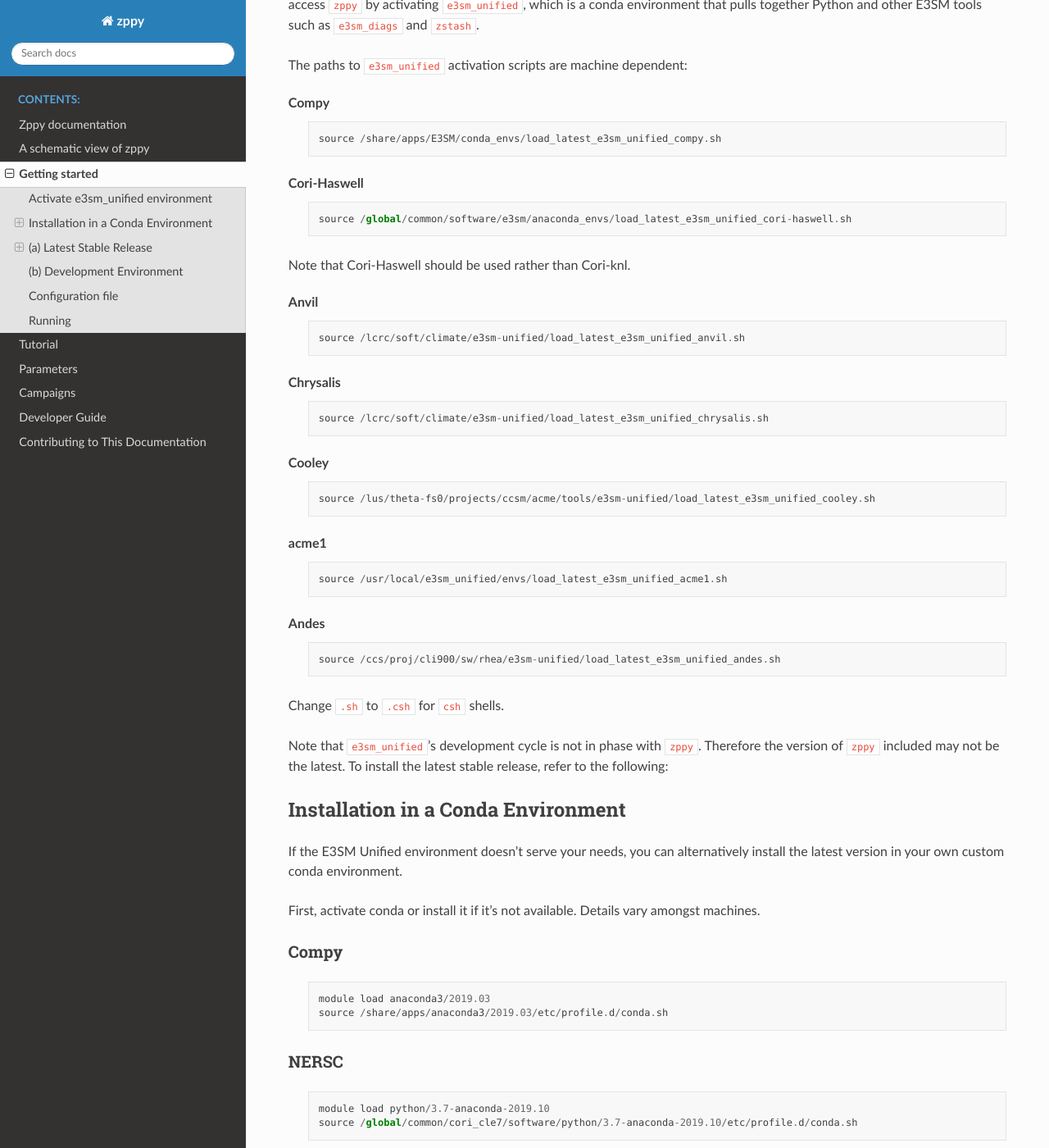
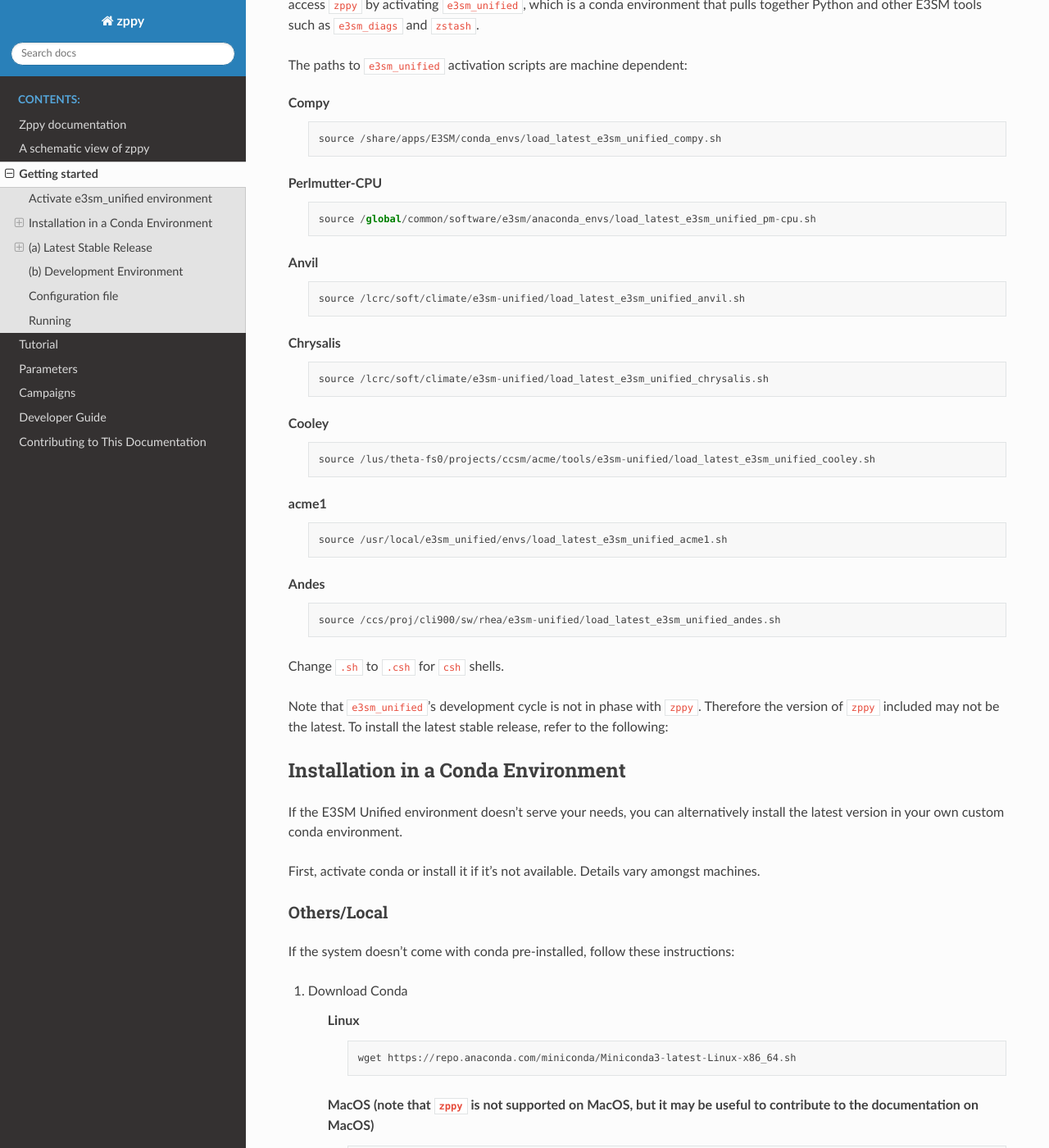
Before and after one commit to E3SM-Project/zppy, a Sphinx documentation site: the page built from docs/source/getting_started.rst, in a window 1280 px wide and 1400 px high, scrolled down 246 px. Shown: the whole window at 82% size. Built offline with Sphinx 7.4.7 and the Read the Docs theme 2.0.0, drawn with Linux system fonts in a browser that asks for light colours.

Commit message:
Perlmutter support

```diff
--- a/docs/source/campaigns.rst
+++ b/docs/source/campaigns.rst
@@ -17,5 +17,7 @@ High-resolution analysis (``campaign = "high_res_v1"``) is only appropriate for
 (e.g., those with the oRRS18to6 ocean and sea-ice mesh).
 It will only work if you:
 
-- have access to the `bigmem nodes on Cori <https://docs.nersc.gov/systems/cori-largemem/#access-to-the-large-memory-nodes>`_
+- have access to the `bigmem nodes on NERSC Cori <https://docs.nersc.gov/systems/cori-largemem/#access-to-the-large-memory-nodes>`_
 - first load the necessary module with ``module load cmem``.
+
+# TODO: supported on Perlmutter?
--- a/docs/source/dev_guide/testing.rst
+++ b/docs/source/dev_guide/testing.rst
@@ -15,7 +15,7 @@ Run all unit tests by doing the following:
 Integration tests
 =================
 
-Integration tests can be run on Chrysalis, Compy, or Cori.
+Integration tests can be run on Chrysalis, Compy, or Perlmutter.
 First review `machine-specific directions <https://github.com/E3SM-Project/zppy/tree/main/tests/integration/generated>`_.
 
 Run all integration tests by doing the following:
--- a/docs/source/getting_started.rst
+++ b/docs/source/getting_started.rst
@@ -20,12 +20,10 @@ The paths to ``e3sm_unified`` activation scripts are machine dependent:
      source /share/apps/E3SM/conda_envs/load_latest_e3sm_unified_compy.sh
 
 
-**Cori-Haswell**
+**Perlmutter-CPU**
     ::
 
-     source /global/common/software/e3sm/anaconda_envs/load_latest_e3sm_unified_cori-haswell.sh
-
-Note that Cori-Haswell should be used rather than Cori-knl.
+     source /global/common/software/e3sm/anaconda_envs/load_latest_e3sm_unified_pm-cpu.sh
 
 **Anvil**
     ::
@@ -71,22 +69,6 @@ If the E3SM Unified environment doesn't serve your needs, you can alternatively
 install the latest version in your own custom conda environment.
 
 First, activate conda or install it if it's not available. Details vary amongst machines.
-
-Compy
------
-    ::
-
-     module load anaconda3/2019.03
-     source /share/apps/anaconda3/2019.03/etc/profile.d/conda.sh
-
-
-NERSC
------
-    ::
-
-     module load python/3.7-anaconda-2019.10
-     source /global/common/cori_cle7/software/python/3.7-anaconda-2019.10/etc/profile.d/conda.sh
-
 
 .. _conda_environment_others:
 
```
Also changed, not shown: 15 other files.
